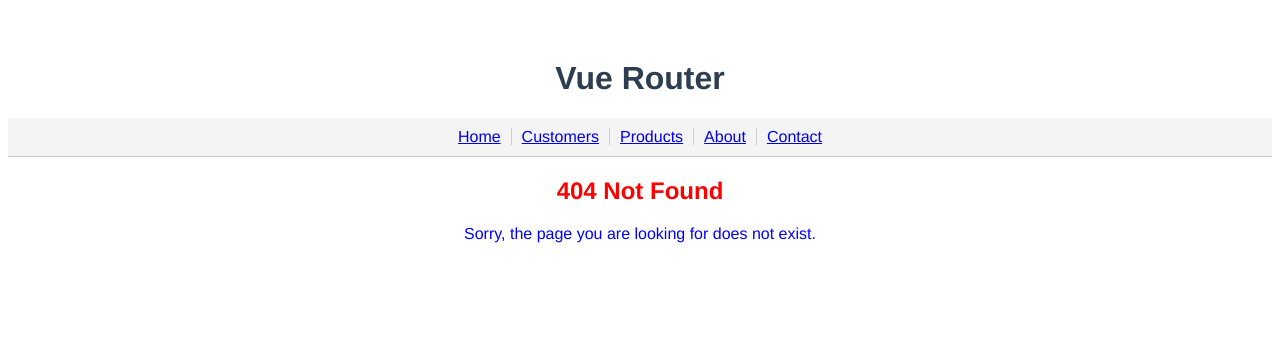
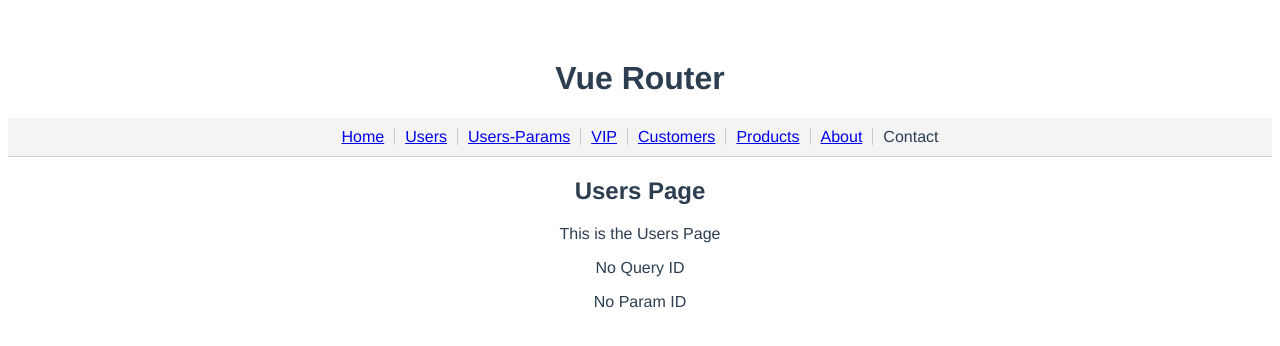
Before and after one commit to LargaRisen/Contact-vue3, a Vue app: page /users in a window 1280 px wide. Before the commit this address had no page. Shown: the top 346 px of the page. Built offline with nearby package versions, Linux system fonts and the light colour scheme.

Commit message:
more router sample

```diff
--- a/src/App.vue
+++ b/src/App.vue
@@ -3,16 +3,27 @@
     <h1 class="text-2xl font-bold text-center">Vue Router</h1>
     <nav class="nav">
       <router-link to="/">Home</router-link>
+      <router-link :to="{ path: '/users', query: { id: 1 } }"
+        >Users</router-link
+      >
+      <router-link :to="{ name: 'Users', params: { id: 1 } }"
+        >Users-Params</router-link
+      >
+      <router-link :to="{ path: '/vip' }">VIP</router-link>
       <router-link to="/customers">Customers</router-link>
       <router-link to="/products">Products</router-link>
       <router-link to="/about">About</router-link>
-      <router-link to="/contact">Contact</router-link>
+      <a class="cursor-pointer" @click="goTo('/contact')">Contact</a>
     </nav>
     <router-view></router-view>
   </div>
 </template>
 
-<script></script>
+<script setup>
+import { useRouter } from "vue-router";
+const router = useRouter();
+const goTo = (path) => router.push(path);
+</script>
 
 <style scoped>
 .nav {
--- a/src/router/index.js
+++ b/src/router/index.js
@@ -3,24 +3,56 @@
 const routes = [
   {
     path: "/",
+    alias: ["/home", "/index"],
     name: "Home",
-    component: () => import("../views/Home.vue"),
+    component: () => import("@/views/Home.vue"),
+  },
+  {
+    path: "/users/:id?",
+    name: "Users",
+    component: () => import("@/views/Users.vue"),
+  },
+  {
+    path: "/vip",
+    name: "VIP",
+    component: () => import("@/views/VIP.vue"),
+    children: [
+      {
+        path: "",
+        name: "VIPHome",
+        component: () => import("@/views/vip/Home.vue"),
+      },
+      {
+        path: "profile",
+        name: "VIPProfile",
+        component: () => import("@/views/vip/Profile.vue"),
+      },
+      {
+        path: "orders",
+        name: "VIPOrders",
+        component: () => import("@/views//vip/Orders.vue"),
+      },
+    ],
+  },
+  {
+    path: "/svip",
+    redirect: "/",
   },
   {
     path: "/customers",
-    component: () => import("../views/Customers.vue"),
+    component: () => import("@/views/Customers.vue"),
   },
   {
     path: "/about",
-    component: () => import("../views/About.vue"),
+    component: () => import("@/views/About.vue"),
   },
   {
     path: "/contact",
-    component: () => import("../views/Contact.vue"),
+    component: () => import("@/views/Contact.vue"),
   },
   {
     path: "/:pathMatch(.*)*",
-    component: () => import("../views/NotFound.vue"),
+    component: () => import("@/views/NotFound.vue"),
   },
 ];
 
--- /dev/null
+++ b/src/views/Users.vue
@@ -0,0 +1,14 @@
+<template>
+  <div>
+    <h2>Users Page</h2>
+    <p>This is the Users Page</p>
+    <!-- Display the id from the URL, if no id is provided, it will be empty -->
+    <p v-if="$route.query.id">User ID: {{ $route.query.id }}</p>
+    <p v-else>No Query ID</p>
+    <!-- Display the id from the URL, if no id is provided, it will be empty -->
+    <p v-if="$route.params.id">User ID: {{ $route.params.id }}</p>
+    <p v-else>No Param ID</p>
+  </div>
+</template>
+
+<script></script>
--- /dev/null
+++ b/src/views/VIP.vue
@@ -0,0 +1,11 @@
+<template>
+  <div>
+    <p>Welcome to the VIP Page!</p>
+    <router-link to="/vip">Home</router-link> |
+    <router-link to="/vip/orders">Orders</router-link> |
+    <router-link to="/vip/profile">Profile</router-link>
+  </div>
+  <router-view></router-view>
+</template>
+
+<script></script>
--- /dev/null
+++ b/src/views/vip/Home.vue
@@ -0,0 +1,7 @@
+<template>
+  <div>
+    <h2>VIP Home Page</h2>
+  </div>
+</template>
+
+<script></script>
--- /dev/null
+++ b/src/views/vip/Orders.vue
@@ -0,0 +1,7 @@
+<template>
+  <div>
+    <h2>Orders Page</h2>
+  </div>
+</template>
+
+<script></script>
--- /dev/null
+++ b/src/views/vip/Profile.vue
@@ -0,0 +1,7 @@
+<template>
+  <div>
+    <h2>Profile Page</h2>
+  </div>
+</template>
+
+<script></script>
--- a/vite.config.js
+++ b/vite.config.js
@@ -1,16 +1,15 @@
-import { fileURLToPath, URL } from 'node:url'
+import { fileURLToPath, URL } from "node:url";
 
-import { defineConfig } from 'vite'
-import vue from '@vitejs/plugin-vue'
+import { defineConfig } from "vite";
+import vue from "@vitejs/plugin-vue";
 
 // https://vitejs.dev/config/
 export default defineConfig({
-  plugins: [
-    vue(),
-  ],
+  plugins: [vue()],
   resolve: {
     alias: {
-      '@': fileURLToPath(new URL('./src', import.meta.url))
-    }
-  }
-})
+      // src path config
+      "@": fileURLToPath(new URL("./src", import.meta.url)),
+    },
+  },
+});
```
